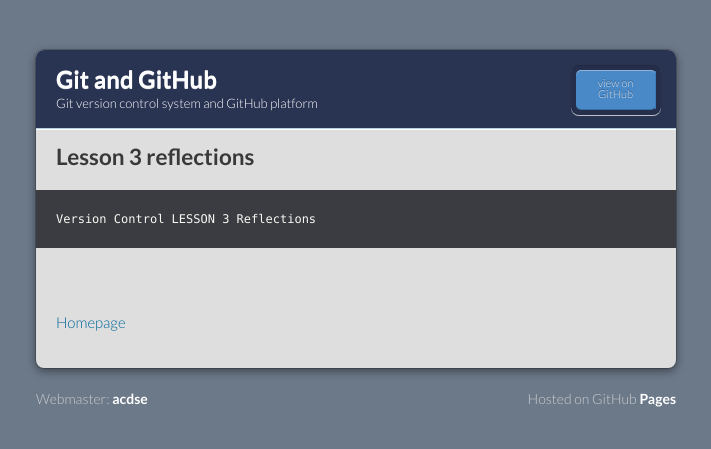
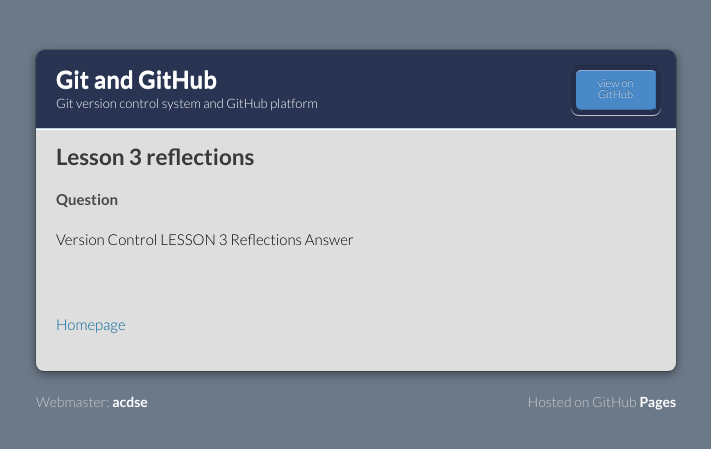
Before and after one commit to acdse/ud775, a Jekyll site: the page built from pages/lesson-3-reflections.md, in a window 1280 px wide. Shown: the top 449 px of the page, without its empty margins (284-995 px from the left). Built offline with Jekyll 4.4.1, drawn with Linux system fonts in a browser that asks for light colours; our own code applies the rules of GitHub Pages for plain Markdown files.

Commit message:
Update pages/lesson-3-reflections.md

```diff
--- a/pages/lesson-3-reflections.md
+++ b/pages/lesson-3-reflections.md
@@ -4,7 +4,9 @@ layout: default
 
 ## Lesson 3 reflections
 
-	Version Control LESSON 3 Reflections
+#### Question
+
+Version Control LESSON 3 Reflections Answer
 
 <br />
 
```
